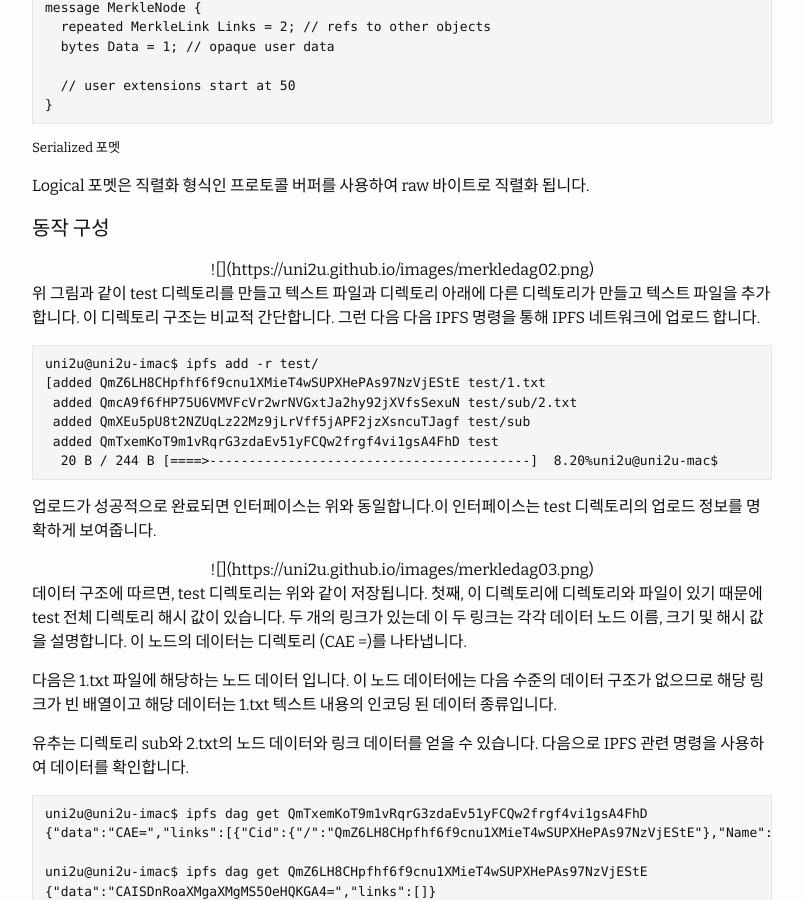
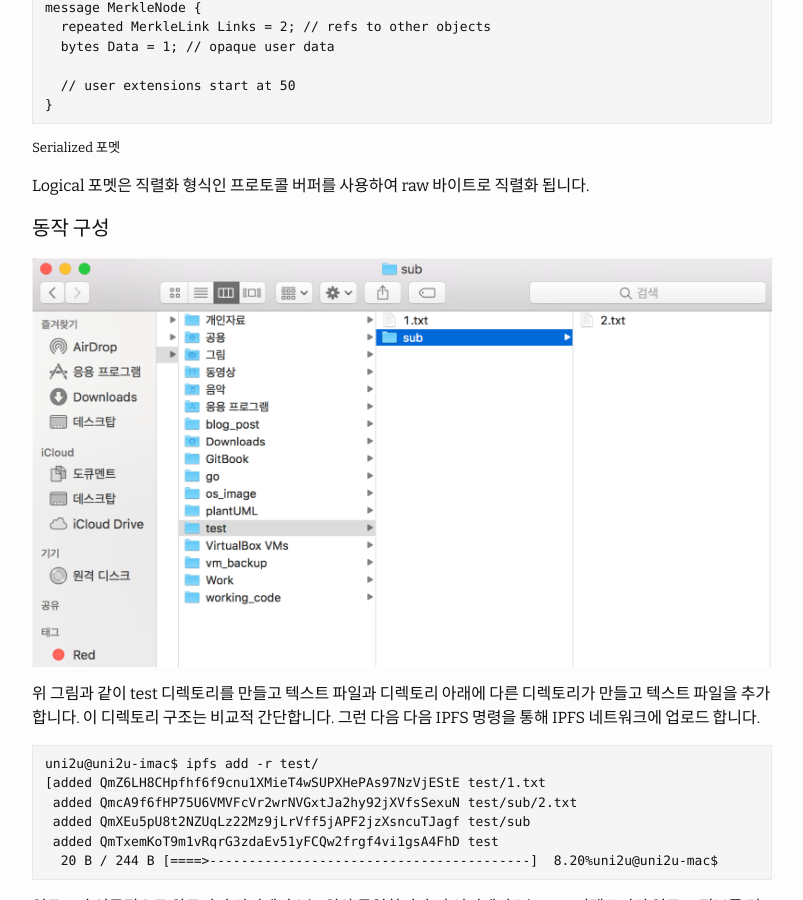
Before and after one commit to uni2u/uni2u.github.io, a Jekyll site: the page built from _posts/2018-09-17-IPFS04.md, in a window 1280 px wide and 900 px high, scrolled down 3887 px. Shown: the whole window, without its empty margins (238-1041 px from the left). Built offline with Jekyll 4.4.1, drawn with Linux system fonts in a browser that asks for light colours; some of the changed text lies outside the part shown.

Commit message:
merkledag post

````diff
--- a/_posts/2018-09-17-IPFS04.md
+++ b/_posts/2018-09-17-IPFS04.md
@@ -113,9 +113,7 @@
 
 #### 동작 구성
 
-<center>
 ![](https://uni2u.github.io/images/merkledag02.png)
-</center>
 
 위 그림과 같이 test 디렉토리를 만들고 텍스트 파일과 디렉토리 아래에 다른 디렉토리가 만들고 텍스트 파일을 추가합니다. 이 디렉토리 구조는 비교적 간단합니다. 그런 다음 다음 IPFS 명령을 통해 IPFS 네트워크에 업로드 합니다.
 
@@ -130,9 +128,7 @@
 
 업로드가 성공적으로 완료되면 인터페이스는 위와 동일합니다.이 인터페이스는 test 디렉토리의 업로드 정보를 명확하게 보여줍니다.
 
-<center>
 ![](https://uni2u.github.io/images/merkledag03.png)
-</center>
 
 데이터 구조에 따르면, test 디렉토리는 위와 같이 저장됩니다. 첫째, 이 디렉토리에 디렉토리와 파일이 있기 때문에 test 전체 디렉토리 해시 값이 있습니다. 두 개의 링크가 있는데 이 두 링크는 각각 데이터 노드 이름, 크기 및 해시 값을 설명합니다. 이 노드의 데이터는 디렉토리 (CAE =)를 나타냅니다.
 
@@ -185,9 +181,7 @@
 }
 ```
 
-<center>
 ![](https://uni2u.github.io/images/merkledag04.png)
-</center>
 
 위의 그림에서 Merkle DAG 계층은 Get 명령어를 수신하면 인터페이스에서 Get (cid) 메소드를 호출합니다.이 메소드는 먼저 Cid 정보에 따라 로컬로 저장된 데이터를 찾아 관련 데이터 블록을 검색하고, 데이터 교환의 GetBlock (Cid) 메서드는 네트워크를 통해 데이터를 가져 오는 데 사용됩니다.
 
````
